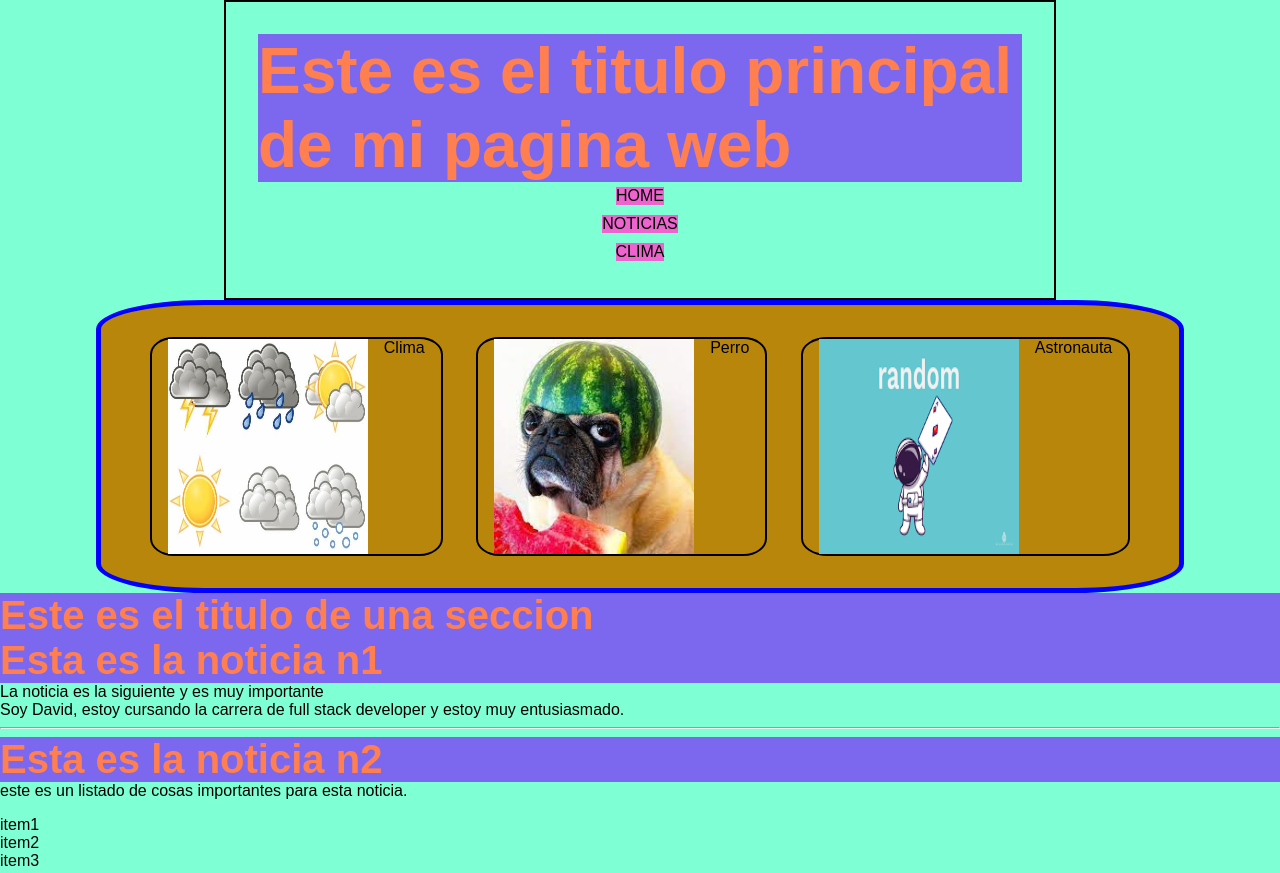
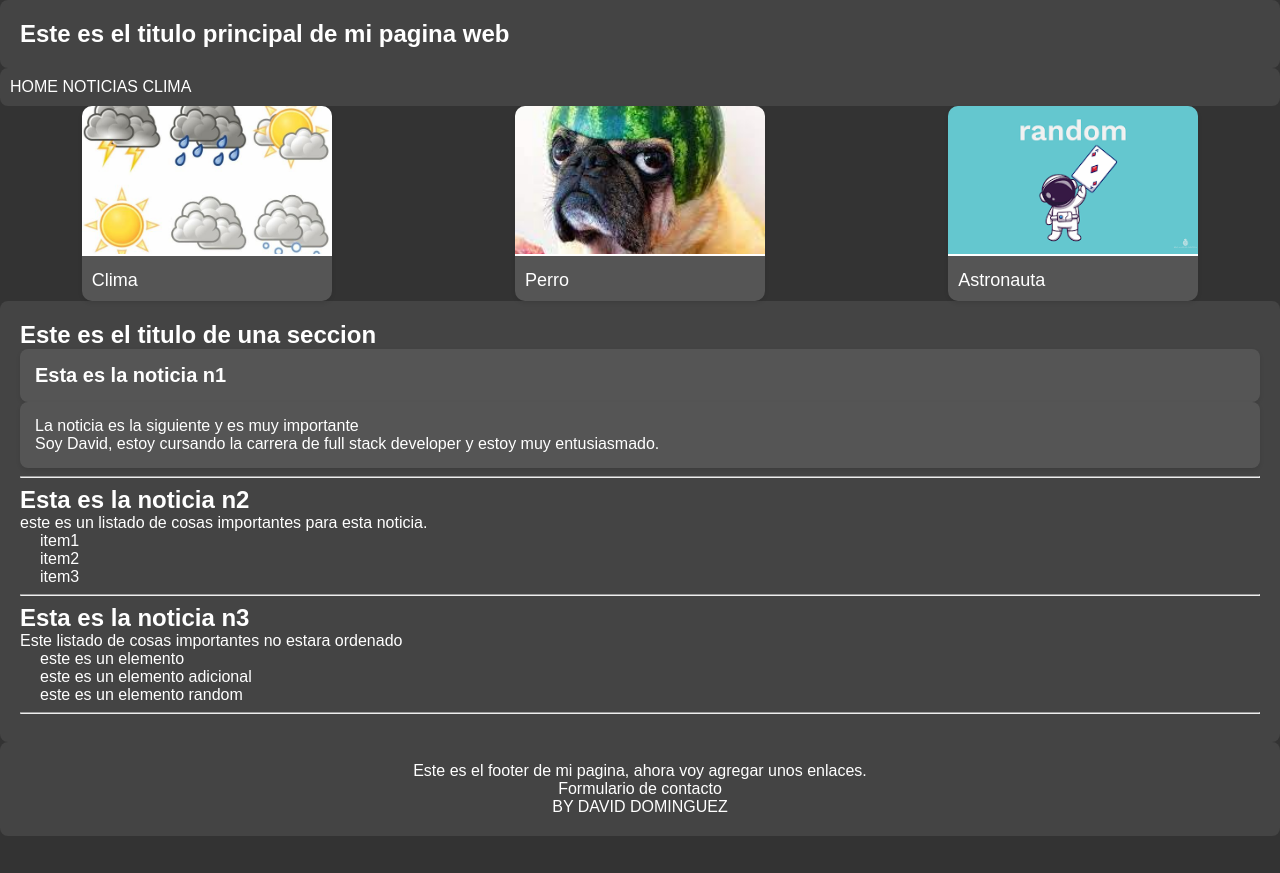
Before and after one commit to Deiivis32/Aprendiendo-HTML, a plain HTML site: page INDEX.HTML in a window 1280 px wide. Shown: the top 873 px of the page. After the commit the page ends 836 px from the top, so only its background shows below. Drawn offline with Linux system fonts and the light colour scheme.

Commit message:
Homework css

```diff
--- a/INDEX.HTML
+++ b/INDEX.HTML
@@ -1,21 +1,21 @@
 <!DOCTYPE html>
 <html lang="es">
 <head>
-        <title>Mi pagina web</title>
+    <title>Mi página web</title>
+    <link rel="stylesheet" href="reset.css">
+    <link rel="stylesheet" href="styles.css">
 </head>
-    <link rel="stylesheet" href="estilos.css">
-    <link rel="stylesheet" href="reset.css">
 <body>
-
     <header>
         <div id="titulos">
             <h1 class="title" id="principal">Este es el titulo principal de mi pagina web</h1>
+        </div>
+    </header>
+    <div id="spans">
         <span>HOME</span>
         <span>NOTICIAS</span>
         <span>CLIMA</span>
     </div>
-
-        <header>
 
     <main>
         <div id="CardConteiner">
@@ -39,24 +39,23 @@
             </div>
         </div>
 
-
-
         <section>
             <article>
-
+                <div class="section">
                     <h2 class="title">Este es el titulo de una seccion</h2>
-                <h3 class="title">Esta es la noticia n1</h3>
-                        <div>
+                </div>
+                <div class="news-container">
+                    <h3 class="news-title">Esta es la noticia n1</h3>
+                </div>
+                <div class="text-container">
                     <p>La noticia es la siguiente y es muy importante</p>
                     <p>Soy David, estoy cursando la carrera de full stack developer y estoy muy entusiasmado.</p>
                 </div>
-
             </article>
 
             <hr />
 
             <article>
-
                 <h3 class="title">Esta es la noticia n2</h3>
                 <div>
                     <p>este es un listado de cosas importantes para esta noticia.</p>
@@ -64,14 +63,12 @@
                         <li>item1</li>
                         <li>item2</li>
                         <li>item3</li>
+                    </ol>
                 </div>
-
             </article>
             <hr />
 
             <article>
-
-                   </ol>
                 <h3 class="title">Esta es la noticia n3</h3>
                 <div>
                     <p>Este listado de cosas importantes no estara ordenado</p>
@@ -81,32 +78,19 @@
                         <li>este es un elemento random</li>
                     </ul>
                 </div>
-
             </article>
             <hr />
-
         </section>
-
     </main>
 
-
     <footer>
-
         <div>
-
             <p>Este es el footer de mi pagina, ahora voy agregar unos enlaces.</p>
-                <div class="Formulario  ">
+            <div class="Formulario">
                 <a href="./CONTACTO.HTML">Formulario de contacto</a>
             </div>
             <p>BY DAVID DOMINGUEZ</p>
-
         </div>
-
     </footer>
-
-
-
-
 </body>
-
 </html>
--- a/estilos.css
+++ /dev/null
@@ -1,103 +0,0 @@
-body{
-    background-color: aquamarine;
-}
-
-.title {
-    background-color: mediumslateblue;
-}
-
-h1  {
-    background-color: cornflowerblue;
-}
-
-h2  {
-    background-color:blueviolet;
-}
-
-span {
-    background-color: rgb(237, 100, 207);
-}
-
-h3  {
-    background-color: rgb(139, 237, 100);
-}
-
-.title  {
-    font-size: 40px;
-    color: coral;
-}
-
-.text  {
-    font-size: 30px;
-}
-
-#principal  {
-    font-size: 4em;
-}
-
-.Logo {
-    width: 200px;
-    height: auto;
-
-}
-
-#titulos {
-    border: 2px solid black ;
-    width: 65vw;
-    margin: auto;
-    padding: 2em;
-    display: flex;
-  flex-direction: column;
-  align-items: center;
-span {
-    margin: 5px;
-}
-
-}
-
-#Titulo1  {
-    font-size: 1em
-
-}
-
-.Card  {
-    border: 2px solid black;
-    width: fit-content;
-    padding: 0px 1em 0px 1em;
-    border-radius: 8%;
-    transition: 1s;
-    display: flex;
-    gap: 1em;
-
-
-}
-.Card:hover  {
-    background-color: brown;
-}
-
-#CardConteiner {
-    background-color: darkgoldenrod;
-    width: 85vw;
-    margin: auto;
-    margin-top: 1,5em;
-    border: 5px solid blue;
-    border-radius: 10%;
-    padding: 2em;
-    display: flex;
-    flex-direction: row;
-    justify-content: space-around;
-
-}
-
-.Formulario {
-    background-color: brown;
-    border: 2px solid black;
-    width: fit-content;
-    padding: 0px 1em 0px 1em;
-    border-radius: 8%;
-    transition: 1s;
-    display: flex;
-    gap: 1em;
-
-
-}
--- /dev/null
+++ b/styles.css
@@ -0,0 +1,104 @@
+body {
+    background-color: #333;
+    color: #fff;
+    font-family: 'Arial', sans-serif;
+}
+
+h1, h2, h3, h4, h5, h6 {
+    color: #fff;
+}
+
+#titulos {
+    background-color: #444;
+    padding: 20px;
+    border-radius: 8px;
+}
+
+#spans {
+    background-color: #444;
+    padding: 10px;
+    border-radius: 8px;
+}
+
+#CardConteiner {
+    display: flex;
+    justify-content: space-around;
+    flex-wrap: wrap;
+    gap: 20px;
+}
+
+.Card {
+    width: 250px;
+    background-color: #555;
+    border-radius: 10px;
+    overflow: hidden;
+    box-shadow: 0 2px 4px rgba(0, 0, 0, 0.1);
+}
+
+.Logo {
+    width: 100%;
+    height: 150px;
+    object-fit: cover;
+    border-bottom: 2px solid #fff;
+    transition: transform 0.3s ease;
+}
+
+.Logo:hover {
+    transform: scale(1.05);
+}
+
+.TextOverlay {
+    padding: 10px;
+}
+
+.TextOverlay p {
+    margin: 0;
+    font-size: 18px;
+}
+
+section {
+    background-color: #444;
+    padding: 20px;
+    border-radius: 8px;
+}
+
+.title {
+    margin: 0;
+    font-size: 24px;
+    font-weight: bold;
+}
+
+.news-container, .text-container {
+    background-color: #555;
+    padding: 15px;
+    border-radius: 8px;
+    box-shadow: 0 2px 4px rgba(0, 0, 0, 0.1);
+}
+
+.news-title {
+    margin: 0;
+    font-size: 20px;
+    font-weight: bold;
+}
+
+ol, ul {
+    margin: 0;
+    padding-left: 20px;
+}
+
+.Formulario a {
+    color: #fff;
+    text-decoration: none;
+    transition: color 0.3s ease;
+}
+
+.Formulario a:hover {
+    color: #ffcc00;
+}
+
+footer {
+    background-color: #444;
+    padding: 20px;
+    border-radius: 8px;
+    text-align: center;
+}
```
Lines whose indentation alone changed are shown as unchanged.
